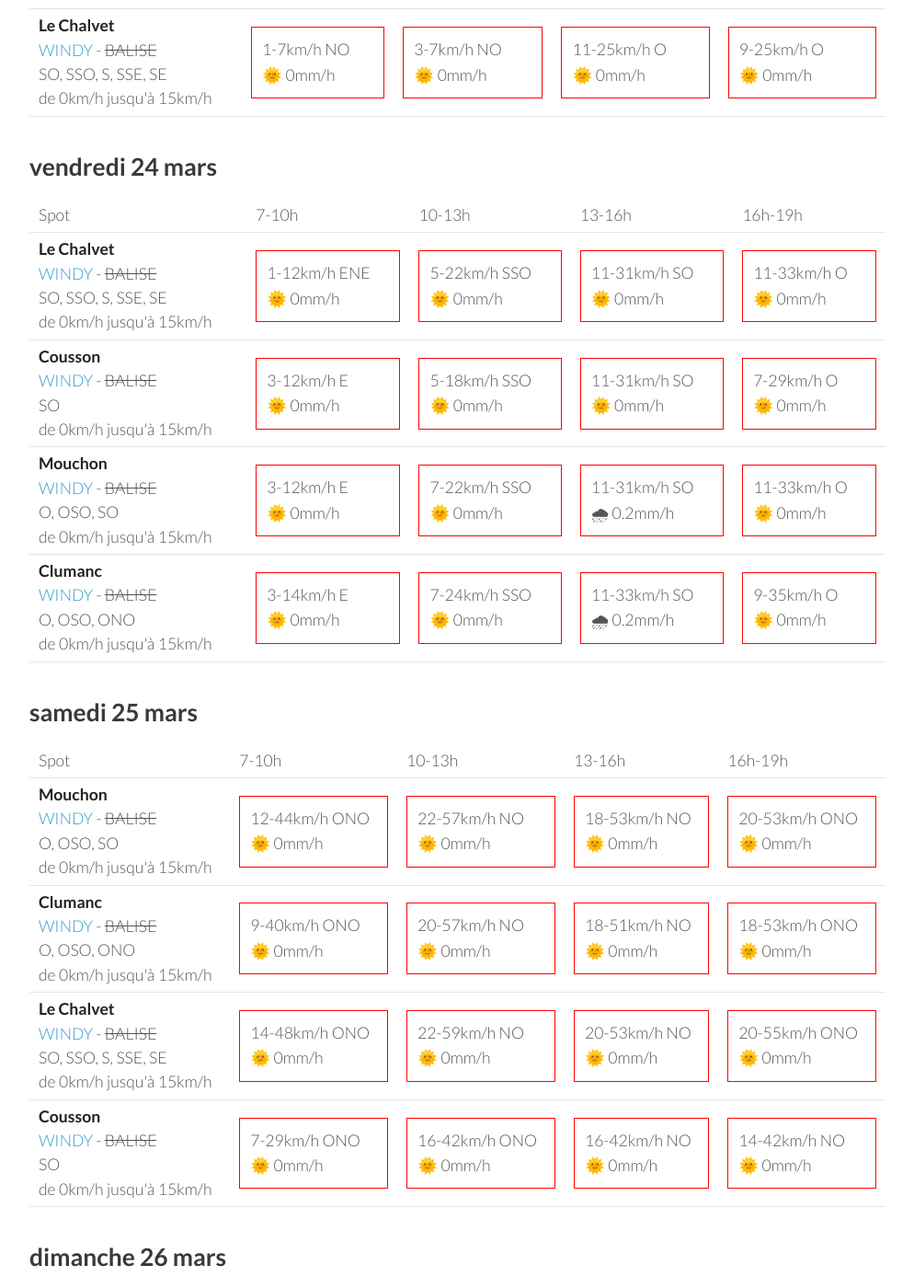
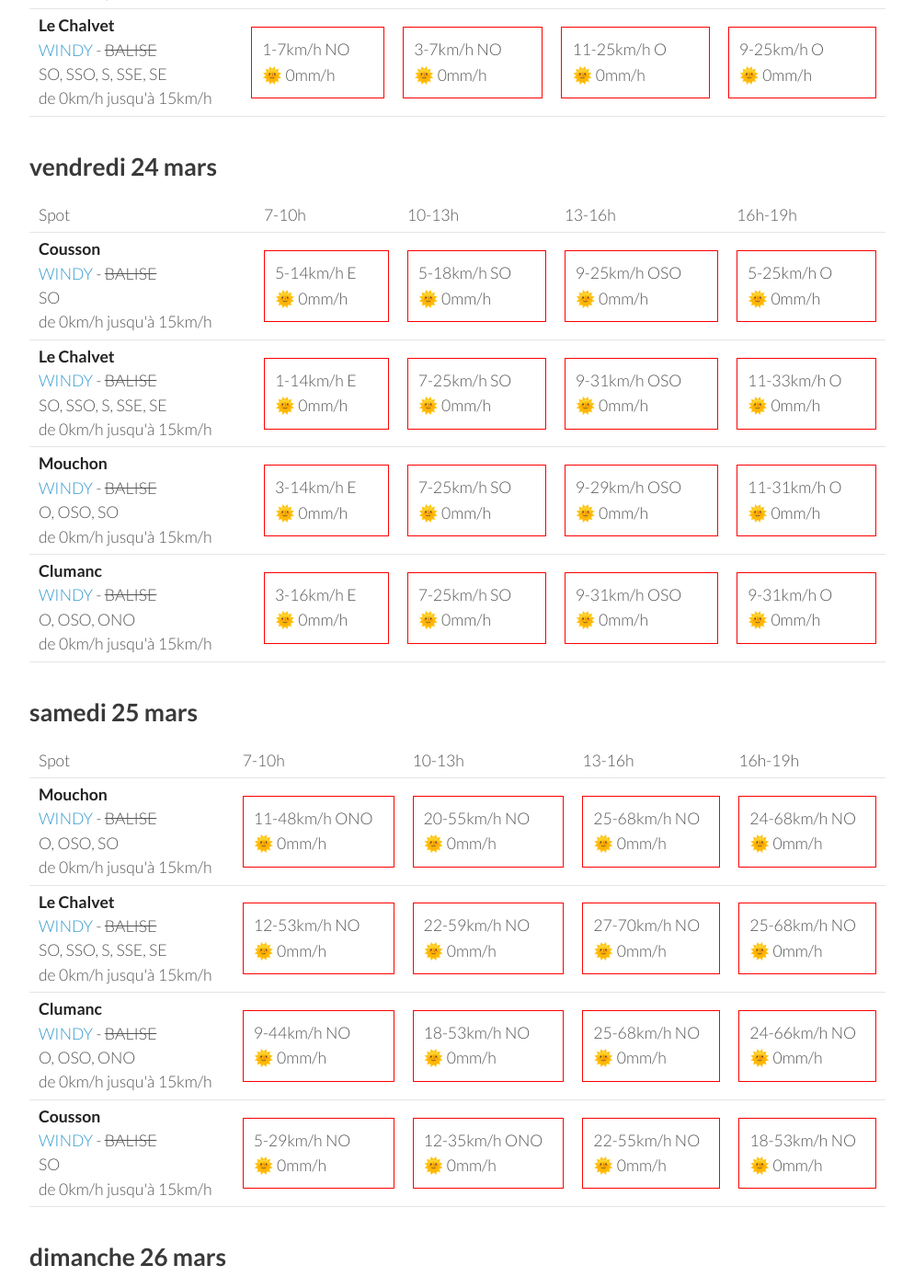
Before and after one commit to parapente-dans-le-nord/parapente-dans-le-nord.github.io, a Jekyll site: the page built from serre_poncon.markdown, in a window 1280 px wide and 1400 px high, scrolled down 1299 px. Shown: the whole window at 92% size, without its empty margins (26-1020 px from the left). Built offline with Jekyll 4.4.1, drawn with Linux system fonts in a browser that asks for light colours; some of the changed text lies outside the part shown.

Commit message:
update index.markdown

```diff
--- a/serre_poncon.markdown
+++ b/serre_poncon.markdown
@@ -134,42 +134,42 @@ page mise à jour le mercredi 22 mars 06:31
       <td>16h-19h</td>
     </tr>
 <tr>
-        <td><strong>Le Chalvet</strong><br><a href="https://windy.com/43.979/6.480?43.866,6.480,10,m:eSsaglX">WINDY</a> - <span class="no-balise"> BALISE </span><br> <span class="vent-favorable">SO, SSO, S, SSE, SE</span><br><span class="force-vent">de 0km/h jusqu'à 15km/h</span> </td>
+        <td><strong>Cousson</strong><br><a href="https://windy.com/44.054/6.240?43.940,6.241,10,m:eSAaglz">WINDY</a> - <span class="no-balise"> BALISE </span><br> <span class="vent-favorable">SO</span><br><span class="force-vent">de 0km/h jusqu'à 15km/h</span> </td>
 
-            <td><div class="not-flyable"><p>1-12km/h ENE</p><p>🌞 0mm/h</p></div></td>
-            <td><div class="not-flyable"><p>5-22km/h SSO</p><p>🌞 0mm/h</p></div></td>
-            <td><div class="not-flyable"><p>11-31km/h SO</p><p>🌞 0mm/h</p></div></td>
-            <td><div class="not-flyable"><p>11-33km/h O</p><p>🌞 0mm/h</p></div></td>
+            <td><div class="not-flyable"><p>5-14km/h E</p><p>🌞 0mm/h</p></div></td>
+            <td><div class="not-flyable"><p>5-18km/h SO</p><p>🌞 0mm/h</p></div></td>
+            <td><div class="not-flyable"><p>9-25km/h OSO</p><p>🌞 0mm/h</p></div></td>
+            <td><div class="not-flyable"><p>5-25km/h O</p><p>🌞 0mm/h</p></div></td>
 
 
     </tr>
 <tr>
-        <td><strong>Cousson</strong><br><a href="https://windy.com/44.054/6.240?43.940,6.241,10,m:eSAaglz">WINDY</a> - <span class="no-balise"> BALISE </span><br> <span class="vent-favorable">SO</span><br><span class="force-vent">de 0km/h jusqu'à 15km/h</span> </td>
+        <td><strong>Le Chalvet</strong><br><a href="https://windy.com/43.979/6.480?43.866,6.480,10,m:eSsaglX">WINDY</a> - <span class="no-balise"> BALISE </span><br> <span class="vent-favorable">SO, SSO, S, SSE, SE</span><br><span class="force-vent">de 0km/h jusqu'à 15km/h</span> </td>
 
-            <td><div class="not-flyable"><p>3-12km/h E</p><p>🌞 0mm/h</p></div></td>
-            <td><div class="not-flyable"><p>5-18km/h SSO</p><p>🌞 0mm/h</p></div></td>
-            <td><div class="not-flyable"><p>11-31km/h SO</p><p>🌞 0mm/h</p></div></td>
-            <td><div class="not-flyable"><p>7-29km/h O</p><p>🌞 0mm/h</p></div></td>
+            <td><div class="not-flyable"><p>1-14km/h E</p><p>🌞 0mm/h</p></div></td>
+            <td><div class="not-flyable"><p>7-25km/h SO</p><p>🌞 0mm/h</p></div></td>
+            <td><div class="not-flyable"><p>9-31km/h OSO</p><p>🌞 0mm/h</p></div></td>
+            <td><div class="not-flyable"><p>11-33km/h O</p><p>🌞 0mm/h</p></div></td>
 
 
     </tr>
 <tr>
         <td><strong>Mouchon</strong><br><a href="https://windy.com/43.992/6.424?43.878,6.425,10,m:eSuaglR">WINDY</a> - <span class="no-balise"> BALISE </span><br> <span class="vent-favorable">O, OSO, SO</span><br><span class="force-vent">de 0km/h jusqu'à 15km/h</span> </td>
 
-            <td><div class="not-flyable"><p>3-12km/h E</p><p>🌞 0mm/h</p></div></td>
-            <td><div class="not-flyable"><p>7-22km/h SSO</p><p>🌞 0mm/h</p></div></td>
-            <td><div class="not-flyable"><p>11-31km/h SO</p><p>🌧 0.2mm/h</p></div></td>
-            <td><div class="not-flyable"><p>11-33km/h O</p><p>🌞 0mm/h</p></div></td>
+            <td><div class="not-flyable"><p>3-14km/h E</p><p>🌞 0mm/h</p></div></td>
+            <td><div class="not-flyable"><p>7-25km/h SO</p><p>🌞 0mm/h</p></div></td>
+            <td><div class="not-flyable"><p>9-29km/h OSO</p><p>🌞 0mm/h</p></div></td>
+            <td><div class="not-flyable"><p>11-31km/h O</p><p>🌞 0mm/h</p></div></td>
 
 
     </tr>
 <tr>
         <td><strong>Clumanc</strong><br><a href="https://windy.com/44.027/6.402?43.914,6.403,10,m:eSxaglP">WINDY</a> - <span class="no-balise"> BALISE </span><br> <span class="vent-favorable">O, OSO, ONO</span><br><span class="force-vent">de 0km/h jusqu'à 15km/h</span> </td>
 
-            <td><div class="not-flyable"><p>3-14km/h E</p><p>🌞 0mm/h</p></div></td>
-            <td><div class="not-flyable"><p>7-24km/h SSO</p><p>🌞 0mm/h</p></div></td>
-            <td><div class="not-flyable"><p>11-33km/h SO</p><p>🌧 0.2mm/h</p></div></td>
-            <td><div class="not-flyable"><p>9-35km/h O</p><p>🌞 0mm/h</p></div></td>
+            <td><div class="not-flyable"><p>3-16km/h E</p><p>🌞 0mm/h</p></div></td>
+            <td><div class="not-flyable"><p>7-25km/h SO</p><p>🌞 0mm/h</p></div></td>
+            <td><div class="not-flyable"><p>9-31km/h OSO</p><p>🌞 0mm/h</p></div></td>
+            <td><div class="not-flyable"><p>9-31km/h O</p><p>🌞 0mm/h</p></div></td>
 
 
     </tr>
@@ -192,40 +192,40 @@ page mise à jour le mercredi 22 mars 06:31
 <tr>
         <td><strong>Mouchon</strong><br><a href="https://windy.com/43.992/6.424?43.878,6.425,10,m:eSuaglR">WINDY</a> - <span class="no-balise"> BALISE </span><br> <span class="vent-favorable">O, OSO, SO</span><br><span class="force-vent">de 0km/h jusqu'à 15km/h</span> </td>
 
-            <td><div class="not-flyable"><p>12-44km/h ONO</p><p>🌞 0mm/h</p></div></td>
-            <td><div class="not-flyable"><p>22-57km/h NO</p><p>🌞 0mm/h</p></div></td>
-            <td><div class="not-flyable"><p>18-53km/h NO</p><p>🌞 0mm/h</p></div></td>
-            <td><div class="not-flyable"><p>20-53km/h ONO</p><p>🌞 0mm/h</p></div></td>
+            <td><div class="not-flyable"><p>11-48km/h ONO</p><p>🌞 0mm/h</p></div></td>
+            <td><div class="not-flyable"><p>20-55km/h NO</p><p>🌞 0mm/h</p></div></td>
+            <td><div class="not-flyable"><p>25-68km/h NO</p><p>🌞 0mm/h</p></div></td>
+            <td><div class="not-flyable"><p>24-68km/h NO</p><p>🌞 0mm/h</p></div></td>
+
+
+    </tr>
+<tr>
+        <td><strong>Le Chalvet</strong><br><a href="https://windy.com/43.979/6.480?43.866,6.480,10,m:eSsaglX">WINDY</a> - <span class="no-balise"> BALISE </span><br> <span class="vent-favorable">SO, SSO, S, SSE, SE</span><br><span class="force-vent">de 0km/h jusqu'à 15km/h</span> </td>
+
+            <td><div class="not-flyable"><p>12-53km/h NO</p><p>🌞 0mm/h</p></div></td>
+            <td><div class="not-flyable"><p>22-59km/h NO</p><p>🌞 0mm/h</p></div></td>
+            <td><div class="not-flyable"><p>27-70km/h NO</p><p>🌞 0mm/h</p></div></td>
+            <td><div class="not-flyable"><p>25-68km/h NO</p><p>🌞 0mm/h</p></div></td>
 
 
     </tr>
 <tr>
         <td><strong>Clumanc</strong><br><a href="https://windy.com/44.027/6.402?43.914,6.403,10,m:eSxaglP">WINDY</a> - <span class="no-balise"> BALISE </span><br> <span class="vent-favorable">O, OSO, ONO</span><br><span class="force-vent">de 0km/h jusqu'à 15km/h</span> </td>
 
-            <td><div class="not-flyable"><p>9-40km/h ONO</p><p>🌞 0mm/h</p></div></td>
-            <td><div class="not-flyable"><p>20-57km/h NO</p><p>🌞 0mm/h</p></div></td>
-            <td><div class="not-flyable"><p>18-51km/h NO</p><p>🌞 0mm/h</p></div></td>
-            <td><div class="not-flyable"><p>18-53km/h ONO</p><p>🌞 0mm/h</p></div></td>
-
-
-    </tr>
-<tr>
-        <td><strong>Le Chalvet</strong><br><a href="https://windy.com/43.979/6.480?43.866,6.480,10,m:eSsaglX">WINDY</a> - <span class="no-balise"> BALISE </span><br> <span class="vent-favorable">SO, SSO, S, SSE, SE</span><br><span class="force-vent">de 0km/h jusqu'à 15km/h</span> </td>
-
-            <td><div class="not-flyable"><p>14-48km/h ONO</p><p>🌞 0mm/h</p></div></td>
-            <td><div class="not-flyable"><p>22-59km/h NO</p><p>🌞 0mm/h</p></div></td>
-            <td><div class="not-flyable"><p>20-53km/h NO</p><p>🌞 0mm/h</p></div></td>
-            <td><div class="not-flyable"><p>20-55km/h ONO</p><p>🌞 0mm/h</p></div></td>
+            <td><div class="not-flyable"><p>9-44km/h NO</p><p>🌞 0mm/h</p></div></td>
+            <td><div class="not-flyable"><p>18-53km/h NO</p><p>🌞 0mm/h</p></div></td>
+            <td><div class="not-flyable"><p>25-68km/h NO</p><p>🌞 0mm/h</p></div></td>
+            <td><div class="not-flyable"><p>24-66km/h NO</p><p>🌞 0mm/h</p></div></td>
 
 
     </tr>
 <tr>
         <td><strong>Cousson</strong><br><a href="https://windy.com/44.054/6.240?43.940,6.241,10,m:eSAaglz">WINDY</a> - <span class="no-balise"> BALISE </span><br> <span class="vent-favorable">SO</span><br><span class="force-vent">de 0km/h jusqu'à 15km/h</span> </td>
 
-            <td><div class="not-flyable"><p>7-29km/h ONO</p><p>🌞 0mm/h</p></div></td>
-            <td><div class="not-flyable"><p>16-42km/h ONO</p><p>🌞 0mm/h</p></div></td>
-            <td><div class="not-flyable"><p>16-42km/h NO</p><p>🌞 0mm/h</p></div></td>
-            <td><div class="not-flyable"><p>14-42km/h NO</p><p>🌞 0mm/h</p></div></td>
+            <td><div class="not-flyable"><p>5-29km/h NO</p><p>🌞 0mm/h</p></div></td>
+            <td><div class="not-flyable"><p>12-35km/h ONO</p><p>🌞 0mm/h</p></div></td>
+            <td><div class="not-flyable"><p>22-55km/h NO</p><p>🌞 0mm/h</p></div></td>
+            <td><div class="not-flyable"><p>18-53km/h NO</p><p>🌞 0mm/h</p></div></td>
 
 
     </tr>
@@ -248,40 +248,40 @@ page mise à jour le mercredi 22 mars 06:31
 <tr>
         <td><strong>Mouchon</strong><br><a href="https://windy.com/43.992/6.424?43.878,6.425,10,m:eSuaglR">WINDY</a> - <span class="no-balise"> BALISE </span><br> <span class="vent-favorable">O, OSO, SO</span><br><span class="force-vent">de 0km/h jusqu'à 15km/h</span> </td>
 
-            <td><div class="not-flyable"><p>1-25km/h ENE</p><p>🌞 0mm/h</p></div></td>
-            <td><div class="not-flyable"><p>14-46km/h NO</p><p>🌧 1.1mm/h</p></div></td>
-            <td><div class="not-flyable"><p>22-57km/h ONO</p><p>🌞 0mm/h</p></div></td>
-            <td><div class="not-flyable"><p>14-64km/h O</p><p>🌧 1.2mm/h</p></div></td>
+            <td><div class="not-flyable"><p>9-35km/h NO</p><p>🌞 0mm/h</p></div></td>
+            <td><div class="not-flyable"><p>16-50km/h ONO</p><p>🌞 0mm/h</p></div></td>
+            <td><div class="not-flyable"><p>20-57km/h ONO</p><p>🌞 0mm/h</p></div></td>
+            <td><div class="not-flyable"><p>27-74km/h ONO</p><p>🌞 0mm/h</p></div></td>
 
 
     </tr>
 <tr>
         <td><strong>Clumanc</strong><br><a href="https://windy.com/44.027/6.402?43.914,6.403,10,m:eSxaglP">WINDY</a> - <span class="no-balise"> BALISE </span><br> <span class="vent-favorable">O, OSO, ONO</span><br><span class="force-vent">de 0km/h jusqu'à 15km/h</span> </td>
 
-            <td><div class="not-flyable"><p>3-25km/h ENE</p><p>🌞 0mm/h</p></div></td>
-            <td><div class="not-flyable"><p>12-44km/h NO</p><p>🌧 1mm/h</p></div></td>
-            <td><div class="not-flyable"><p>22-57km/h ONO</p><p>🌞 0mm/h</p></div></td>
-            <td><div class="not-flyable"><p>14-64km/h O</p><p>🌧 1.7mm/h</p></div></td>
+            <td><div class="not-flyable"><p>5-31km/h NO</p><p>🌞 0mm/h</p></div></td>
+            <td><div class="not-flyable"><p>14-46km/h ONO</p><p>🌞 0mm/h</p></div></td>
+            <td><div class="not-flyable"><p>20-55km/h ONO</p><p>🌞 0mm/h</p></div></td>
+            <td><div class="not-flyable"><p>27-74km/h ONO</p><p>🌞 0mm/h</p></div></td>
 
 
     </tr>
 <tr>
         <td><strong>Cousson</strong><br><a href="https://windy.com/44.054/6.240?43.940,6.241,10,m:eSAaglz">WINDY</a> - <span class="no-balise"> BALISE </span><br> <span class="vent-favorable">SO</span><br><span class="force-vent">de 0km/h jusqu'à 15km/h</span> </td>
 
-            <td><div class="not-flyable"><p>5-16km/h E</p><p>🌞 0mm/h</p></div></td>
-            <td><div class="not-flyable"><p>7-31km/h NNO</p><p>🌧 0.6mm/h</p></div></td>
+            <td><div class="not-flyable"><p>1-18km/h NNE</p><p>🌞 0mm/h</p></div></td>
+            <td><div class="not-flyable"><p>7-25km/h NO</p><p>🌞 0mm/h</p></div></td>
             <td><div class="not-flyable"><p>16-42km/h ONO</p><p>🌞 0mm/h</p></div></td>
-            <td><div class="not-flyable"><p>14-57km/h OSO</p><p>🌧 2.2mm/h</p></div></td>
+            <td><div class="not-flyable"><p>24-62km/h ONO</p><p>🌧 0.3mm/h</p></div></td>
 
 
     </tr>
 <tr>
         <td><strong>Le Chalvet</strong><br><a href="https://windy.com/43.979/6.480?43.866,6.480,10,m:eSsaglX">WINDY</a> - <span class="no-balise"> BALISE </span><br> <span class="vent-favorable">SO, SSO, S, SSE, SE</span><br><span class="force-vent">de 0km/h jusqu'à 15km/h</span> </td>
 
-            <td><div class="not-flyable"><p>1-29km/h N</p><p>🌞 0mm/h</p></div></td>
-            <td><div class="not-flyable"><p>14-48km/h NO</p><p>🌧 1mm/h</p></div></td>
-            <td><div class="not-flyable"><p>22-59km/h ONO</p><p>🌞 0mm/h</p></div></td>
-            <td><div class="not-flyable"><p>16-66km/h ONO</p><p>🌧 1.2mm/h</p></div></td>
+            <td><div class="not-flyable"><p>11-40km/h ONO</p><p>🌞 0mm/h</p></div></td>
+            <td><div class="not-flyable"><p>18-55km/h ONO</p><p>🌞 0mm/h</p></div></td>
+            <td><div class="not-flyable"><p>22-61km/h ONO</p><p>🌞 0mm/h</p></div></td>
+            <td><div class="not-flyable"><p>29-75km/h ONO</p><p>🌞 0mm/h</p></div></td>
 
 
     </tr>
@@ -289,3 +289,59 @@ page mise à jour le mercredi 22 mars 06:31
 </tbody>
 </table>
 {:/}
+## lundi 27 mars
+
+{::nomarkdown}
+<table>
+  <tbody>
+    <tr>
+      <td>Spot</td>
+      <td>7-10h</td>
+      <td>10-13h</td>
+      <td>13-16h</td>
+      <td>16h-19h</td>
+    </tr>
+<tr>
+        <td><strong>Le Chalvet</strong><br><a href="https://windy.com/43.979/6.480?43.866,6.480,10,m:eSsaglX">WINDY</a> - <span class="no-balise"> BALISE </span><br> <span class="vent-favorable">SO, SSO, S, SSE, SE</span><br><span class="force-vent">de 0km/h jusqu'à 15km/h</span> </td>
+
+            <td><div class="not-flyable"><p>24-68km/h NO</p><p>🌞 0mm/h</p></div></td>
+            <td><div class="not-flyable"><p>31-81km/h NO</p><p>🌞 0mm/h</p></div></td>
+            <td><div class="not-flyable"><p>29-79km/h NO</p><p>🌞 0mm/h</p></div></td>
+            <td><div class="not-flyable"><p>27-79km/h NNO</p><p>🌞 0mm/h</p></div></td>
+
+
+    </tr>
+<tr>
+        <td><strong>Mouchon</strong><br><a href="https://windy.com/43.992/6.424?43.878,6.425,10,m:eSuaglR">WINDY</a> - <span class="no-balise"> BALISE </span><br> <span class="vent-favorable">O, OSO, SO</span><br><span class="force-vent">de 0km/h jusqu'à 15km/h</span> </td>
+
+            <td><div class="not-flyable"><p>24-66km/h NO</p><p>🌞 0mm/h</p></div></td>
+            <td><div class="not-flyable"><p>31-81km/h NO</p><p>🌞 0mm/h</p></div></td>
+            <td><div class="not-flyable"><p>29-79km/h NO</p><p>🌞 0mm/h</p></div></td>
+            <td><div class="not-flyable"><p>29-79km/h NNO</p><p>🌞 0mm/h</p></div></td>
+
+
+    </tr>
+<tr>
+        <td><strong>Clumanc</strong><br><a href="https://windy.com/44.027/6.402?43.914,6.403,10,m:eSxaglP">WINDY</a> - <span class="no-balise"> BALISE </span><br> <span class="vent-favorable">O, OSO, ONO</span><br><span class="force-vent">de 0km/h jusqu'à 15km/h</span> </td>
+
+            <td><div class="not-flyable"><p>22-66km/h NO</p><p>🌞 0mm/h</p></div></td>
+            <td><div class="not-flyable"><p>29-81km/h NO</p><p>🌞 0mm/h</p></div></td>
+            <td><div class="not-flyable"><p>29-79km/h NO</p><p>🌞 0mm/h</p></div></td>
+            <td><div class="not-flyable"><p>27-81km/h NNO</p><p>🌞 0mm/h</p></div></td>
+
+
+    </tr>
+<tr>
+        <td><strong>Cousson</strong><br><a href="https://windy.com/44.054/6.240?43.940,6.241,10,m:eSAaglz">WINDY</a> - <span class="no-balise"> BALISE </span><br> <span class="vent-favorable">SO</span><br><span class="force-vent">de 0km/h jusqu'à 15km/h</span> </td>
+
+            <td><div class="not-flyable"><p>20-57km/h NO</p><p>🌞 0mm/h</p></div></td>
+            <td><div class="not-flyable"><p>27-74km/h NO</p><p>🌞 0mm/h</p></div></td>
+            <td><div class="not-flyable"><p>29-75km/h NNO</p><p>🌞 0mm/h</p></div></td>
+            <td><div class="not-flyable"><p>29-79km/h NNO</p><p>🌞 0mm/h</p></div></td>
+
+
+    </tr>
+
+</tbody>
+</table>
+{:/}
```
Also changed, not shown: other parts of serre_poncon.markdown (+1 -1 lines).
